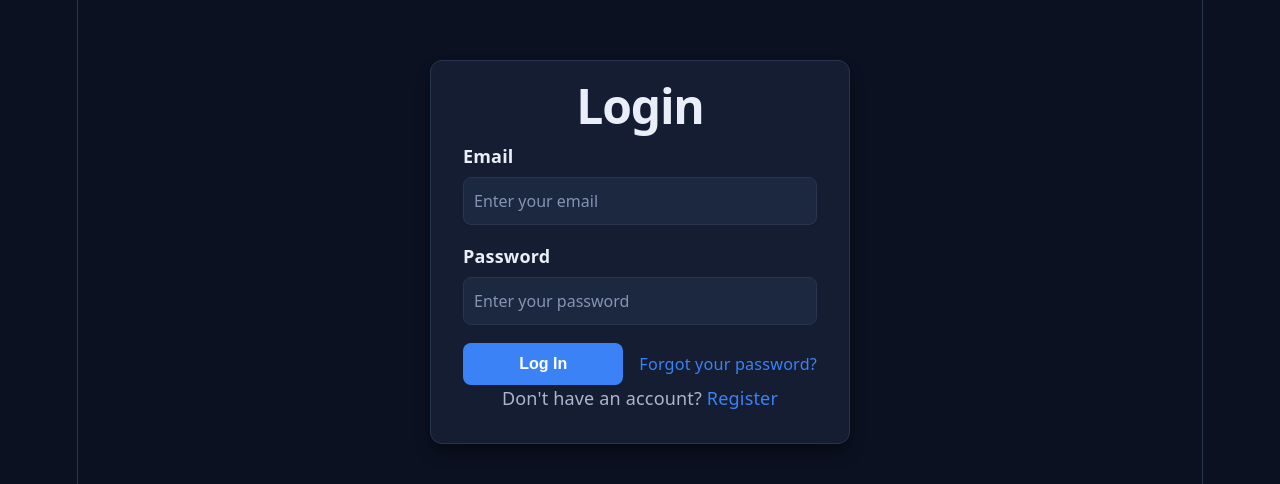
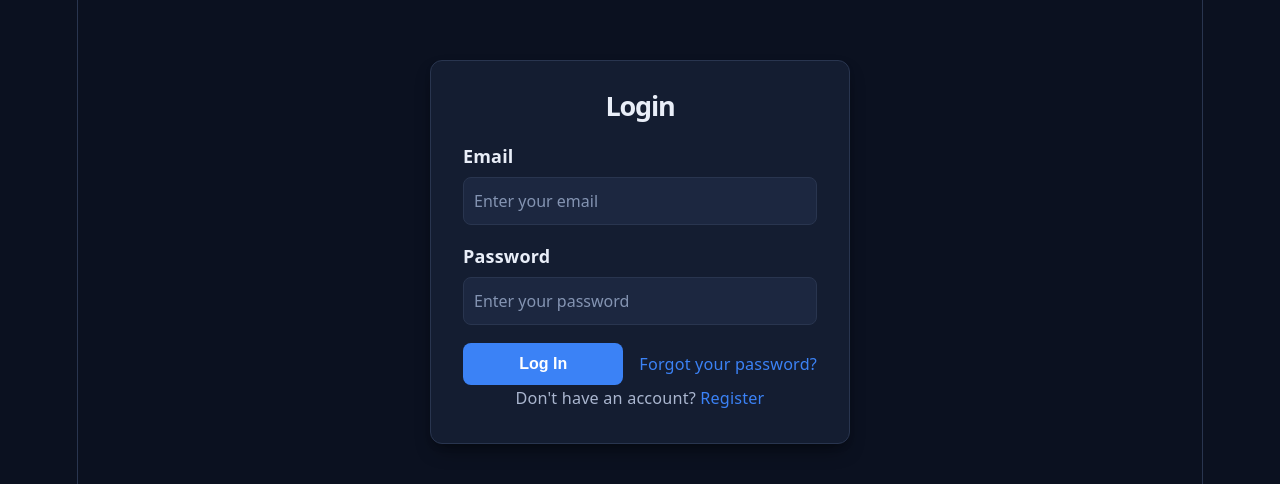
Before and after one commit to akoort9/Software-Engineering-Team11-Summer, a React app in the folder frontend/: page /login in a window 1280 px wide. Shown: the part 148-632 px from the top of the page. Built offline with nearby package versions, Linux system fonts and the light colour scheme; the HTML template or start-up script is replaced by a standard one.

Commit message:
Cleaned Font Sizes
Check Your Email
Verify Your Account
had the text clipping into each other so I moved it onto one line and shrank the font size.

```diff
--- a/frontend/src/styles/AuthPage.css
+++ b/frontend/src/styles/AuthPage.css
@@ -25,6 +25,8 @@
   text-align: center;
   margin: 0 0 24px;
   color: var(--text-h);
+  font-size: 1.5rem;
+  white-space: nowrap;
 }
 
 .auth-form {
@@ -193,6 +195,8 @@
 .profile-back {
   margin-top: 24px;
   text-align: center;
+}
+
 .form-checkbox {
   display: flex;
   align-items: center;
```
Also changed, not shown: 1 other file (tests, documents, lock files or other folders).
